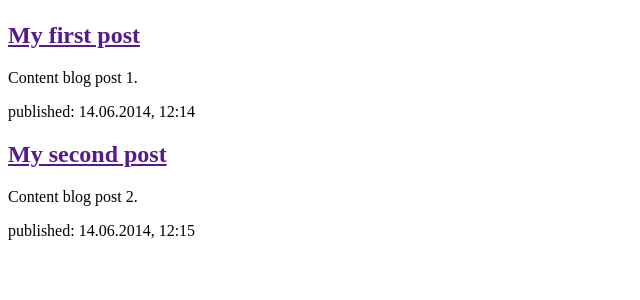
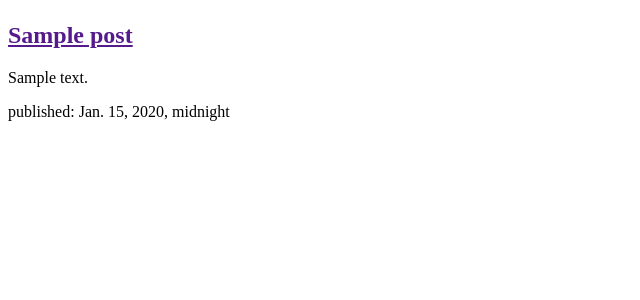
Before and after one commit to lincolnwells/my-first-blog, a Django app: page / in a window 1280 px wide. Shown: the part 58-358 px from the top of the page, without its empty margins (0-640 px from the left). Run offline with Django 3.2, Linux system fonts and the light colour scheme; tables that the repository leaves empty hold one stand-in row (values such as "Sample post").

Commit message:
Modified templates to display posts from database.

```diff
--- a/blog/templates/blog/post_list.html
+++ b/blog/templates/blog/post_list.html
@@ -8,16 +8,12 @@
             <h1><a href="/">Lincoln Wells' Blog</a></h1>
         </header>
 
-        <article>
-            <h2><a href="">My first post</a></h2>
-            <p>Content blog post 1.</p>
-            <time>published: 14.06.2014, 12:14</time>
-        </article>
-
-        <article>
-            <h2><a href="">My second post</a></h2>
-            <p>Content blog post 2.</p>
-            <time>published: 14.06.2014, 12:15</time>
-        </article>
+        {% for post in posts %}
+            <article>
+                <h2><a href="">{{ post.title }}</a></h2>
+                <p>{{ post.text|linebreaksbr }}</p>
+                <time>published: {{ post.published_date }}</time>
+            </article>
+        {% endfor %}
     </body>
 </html>
--- a/blog/views.py
+++ b/blog/views.py
@@ -1,5 +1,7 @@
 from django.shortcuts import render
+from django.utils import timezone
+from .models import Post
 
-# Create your views here.
 def post_list(request):
-    return render(request, 'blog/post_list.html', {})
+    posts = Post.objects.filter(published_date__lte=timezone.now()).order_by('published_date')
+    return render(request, 'blog/post_list.html', {'posts': posts})
```
